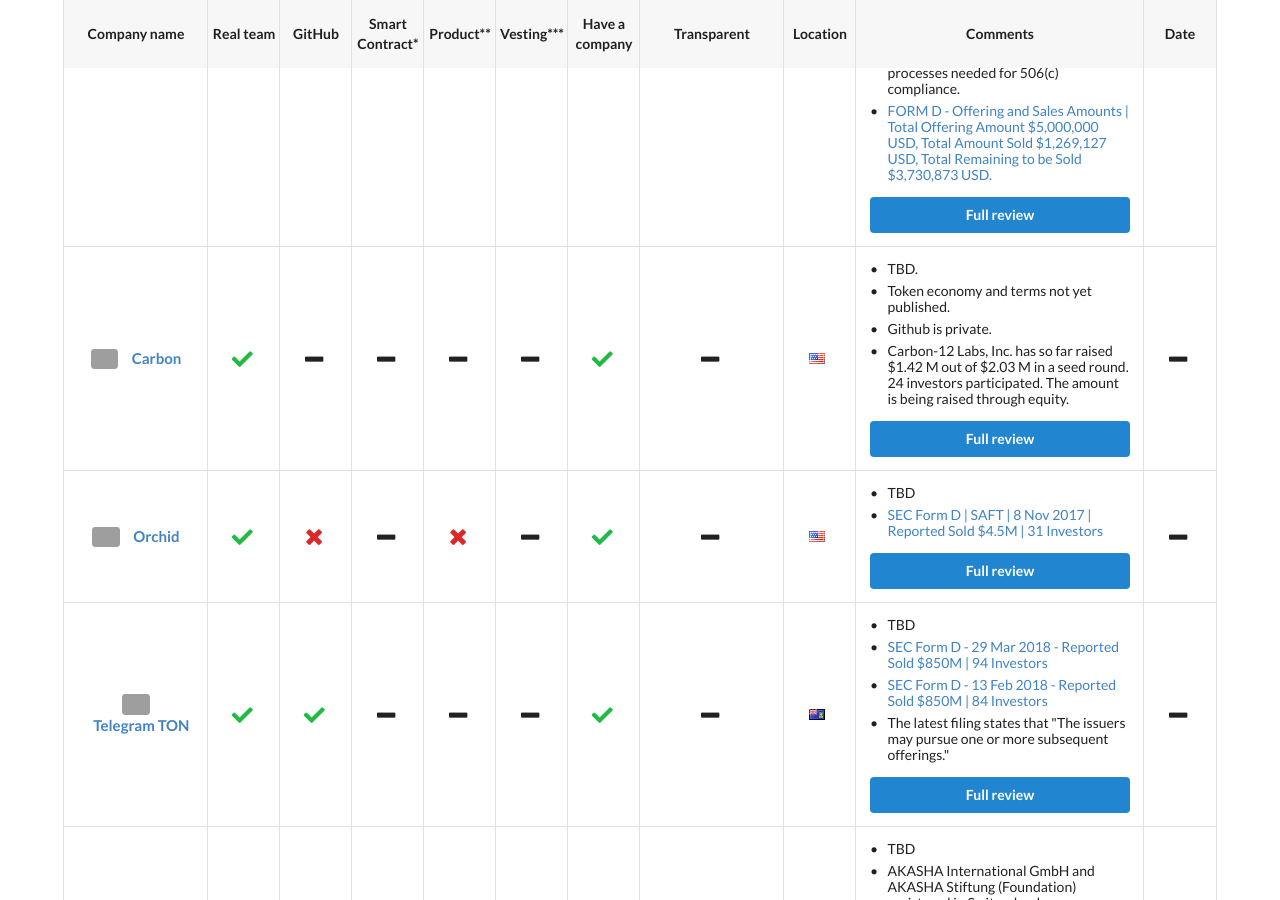
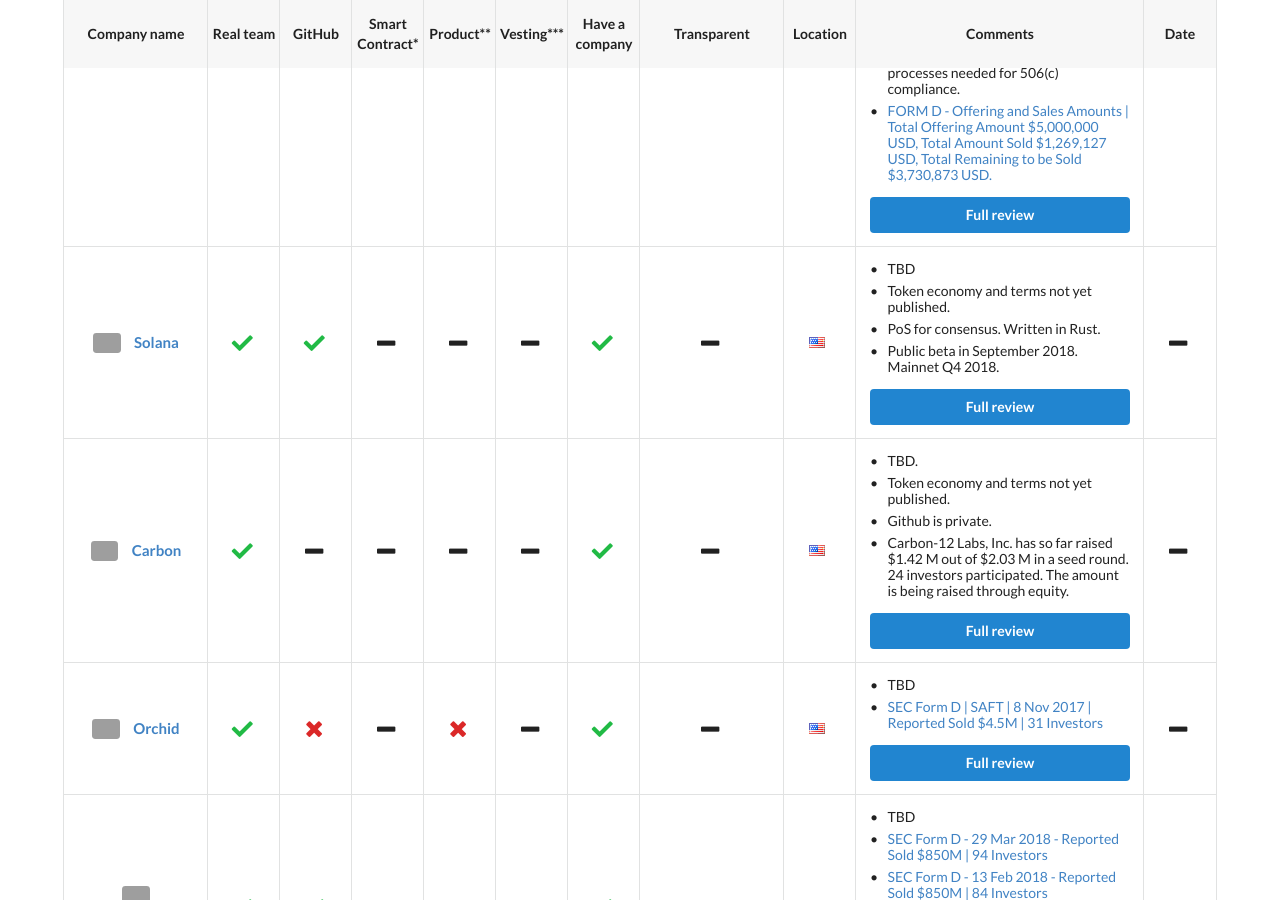
Before and after one commit to ico-check/ico-check, a Jekyll site: the page built from index.md, in a window 1280 px wide and 900 px high, scrolled down 835 px. Built offline with Jekyll 4.4.1, drawn with Linux system fonts in a browser that asks for light colours; nearby versions of some CDN libraries; grey boxes are pictures that could not be loaded.

Commit message:
76-solana-ico-check
Added Solana

```diff
--- a/_data/active-future-icos.yml
+++ b/_data/active-future-icos.yml
@@ -41,6 +41,27 @@
   ico_end_date:
   safe:
   issue_url: https://github.com/ico-check/ico-check/issues/107
+
+- name: Solana
+  image: https://i.imgur.com/xw71fFR.jpg
+  url: https://solana.io/
+  real_team: true
+  github: true
+  smart_contract:
+  product:
+  min_vesting:
+  have_company: true
+  transparent:
+  location: United States
+  comments:
+    - content: TBD
+    - content: Token economy and terms not yet published.
+    - content: PoS for consensus. Written in Rust.
+    - content: Public beta in September 2018. Mainnet Q4 2018.
+  ico_start_date:
+  ico_end_date:
+  safe:
+  issue_url: https://github.com/ico-check/ico-check/issues/113
 
 - name: Carbon
   image: https://i.imgur.com/8EKAcrR.jpg
```
